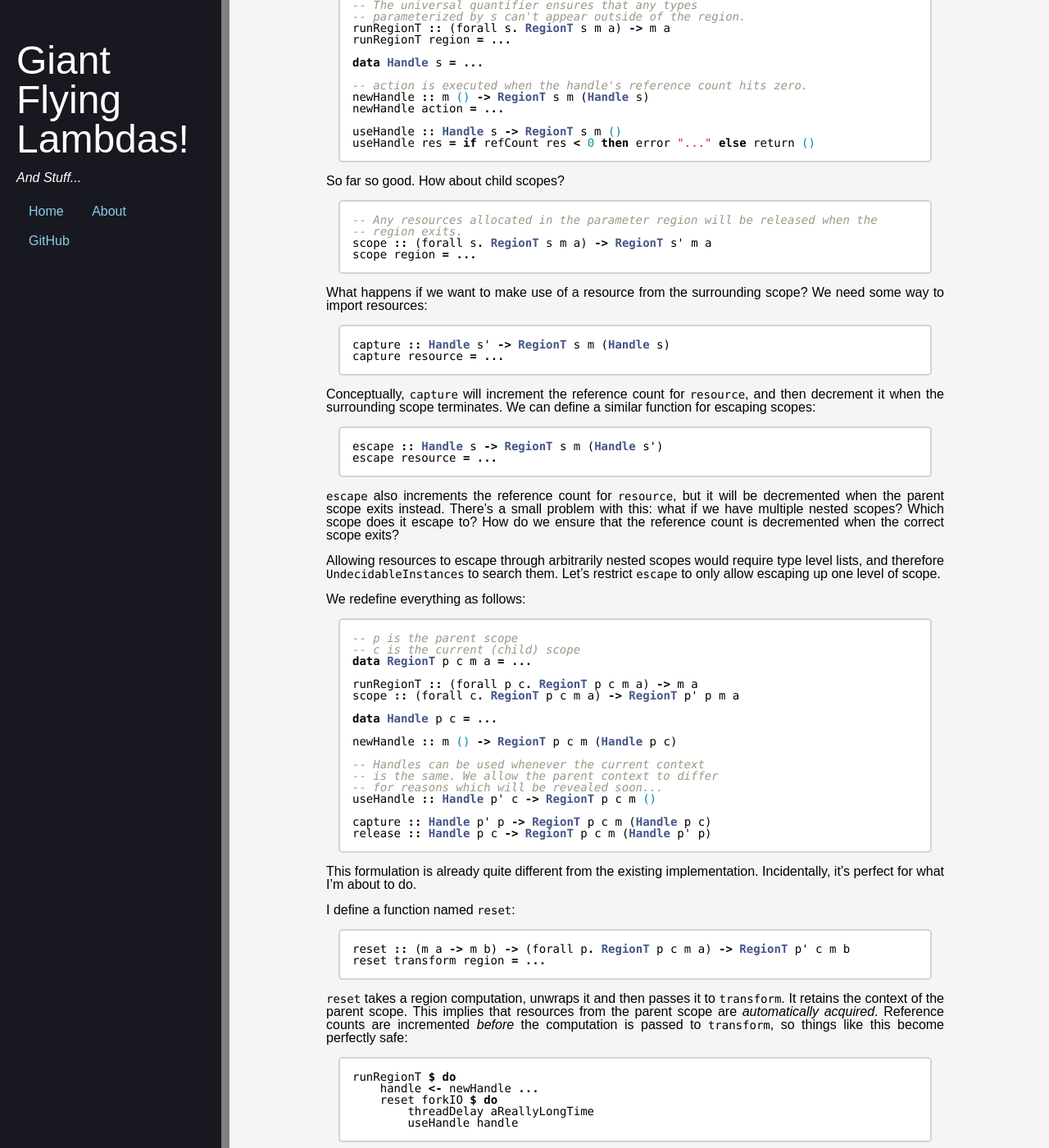
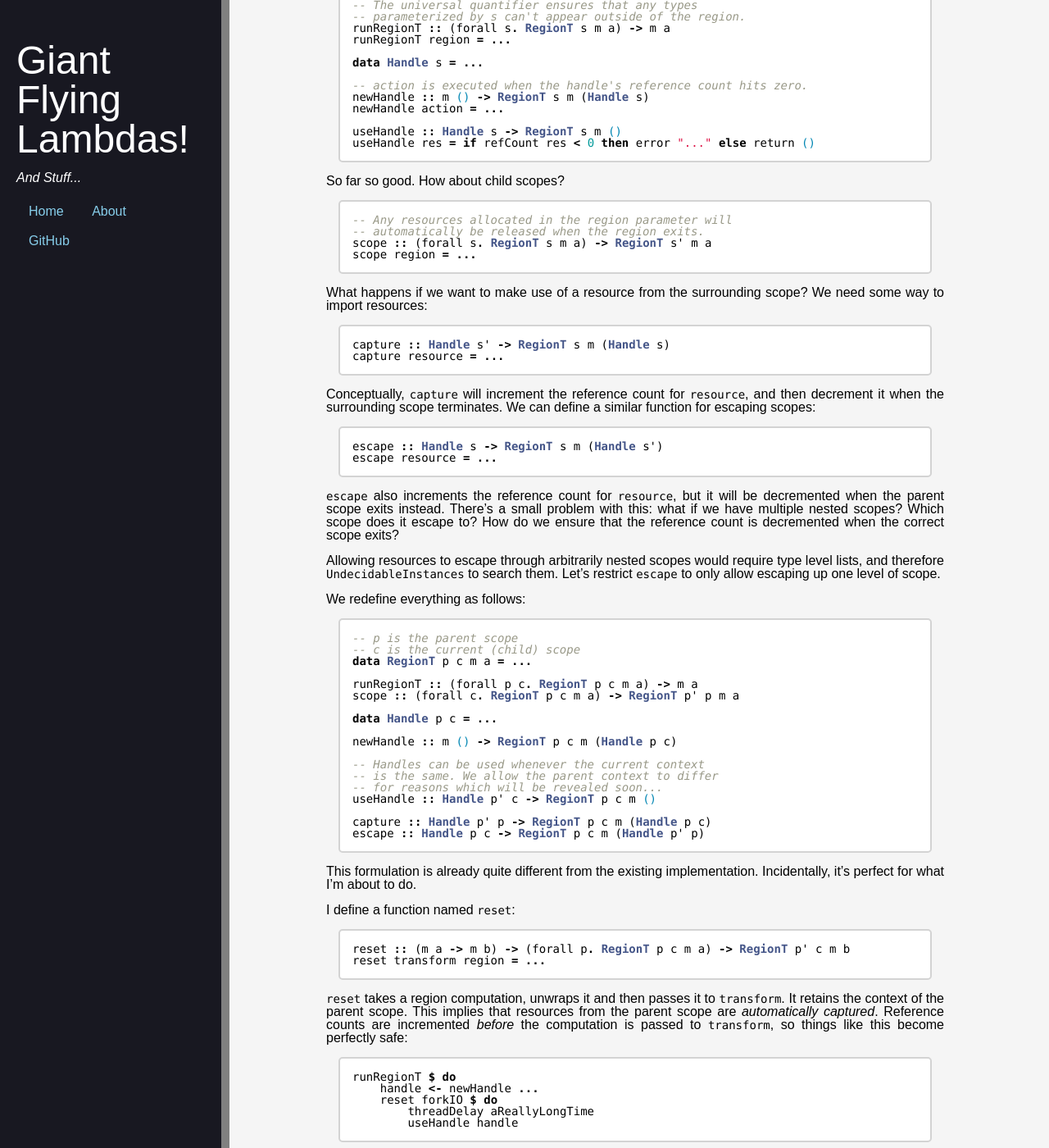
Before and after one commit to YellPika/YellPika.github.io, a Jekyll site: the page built from _posts/2013-12-10-improving-monadic-regions.md, in a window 1280 px wide and 1400 px high, scrolled down 388 px. Shown: the whole window at 82% size. Built offline with Jekyll 4.4.1, drawn with Linux system fonts in a browser that asks for light colours; Markdown is read by kramdown in place of the engine named in the settings.

Commit message:
Quick update...

```diff
--- a/_posts/2013-12-10-improving-monadic-regions.md
+++ b/_posts/2013-12-10-improving-monadic-regions.md
@@ -37,8 +37,8 @@ useHandle res = if refCount res < 0 then error "..." else return ()
 So far so good. How about child scopes?
 
 {% highlight haskell %}
--- Any resources allocated in the parameter region will be released when the
--- region exits.
+-- Any resources allocated in the region parameter will
+-- automatically be released when the region exits.
 scope :: (forall s. RegionT s m a) -> RegionT s' m a
 scope region = ...
 {% endhighlight %}
@@ -90,7 +90,7 @@ newHandle :: m () -> RegionT p c m (Handle p c)
 useHandle :: Handle p' c -> RegionT p c m ()
 
 capture :: Handle p' p -> RegionT p c m (Handle p c)
-release :: Handle p c -> RegionT p c m (Handle p' p)
+escape :: Handle p c -> RegionT p c m (Handle p' p)
 {% endhighlight %}
 
 This formulation is already quite different from the existing implementation.
@@ -105,7 +105,7 @@ reset transform region = ...
 
 `reset` takes a region computation, unwraps it and then passes it to
 `transform`. It retains the context of the parent scope. This implies that
-resources from the parent scope are _automatically acquired_. Reference counts
+resources from the parent scope are _automatically captured_. Reference counts
 are incremented _before_ the computation is passed to `transform`, so things
 like this become perfectly safe:
 
@@ -136,7 +136,7 @@ newHandle :: m () -> RegionT p c m (Handle p c)
 useHandle :: Handle p' c -> RegionT p c m ()
 
 capture :: Handle p' p -> RegionT p c m (Handle p c)
-release :: Handle p c -> RegionT p c m (Handle p' p)
+escape :: Handle p c -> RegionT p c m (Handle p' p)
 {% endhighlight %}
 
 [reg]: http://hackage.haskell.org/package/regions
```
